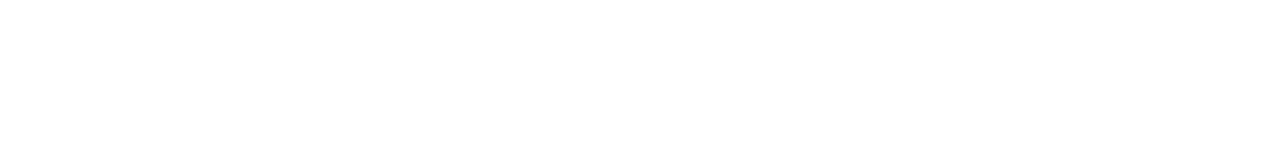
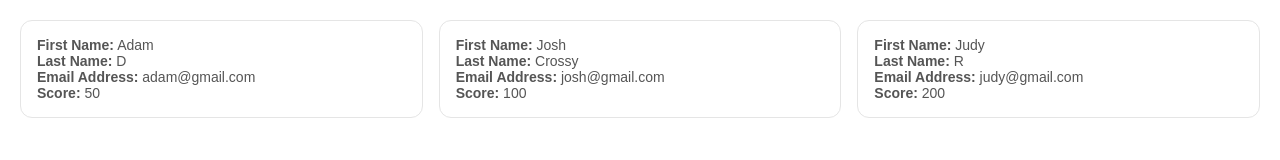
Before and after one commit to Quibly/sheet-display, a website: page public/index.html in a window 1280 px wide. Drawn offline with Linux system fonts and the light colour scheme.

Commit message:
Updated sheet link and ran generate.js to populate index.html

```diff
--- a/generate.js
+++ b/generate.js
@@ -2,7 +2,7 @@
 const Papa = require("papaparse");
 
 // 🔧 PUT YOUR SHEET URL HERE
-const SHEET_URL = "https://docs.google.com/spreadsheets/d/YOUR_ID/export?format=csv&gid=0";
+const SHEET_URL = "https://docs.google.com/spreadsheets/d/e/2PACX-1vTFUuAjoK9z114GjHURfSbMgwGcn2EplLALc09pwMshTnuNsnvp5T_vn2cKghjql9Fyo4XyiT6EGCkl/pub?gid=0&single=true&output=csv";
 
 async function fetchCSV() {
   const res = await fetch(SHEET_URL);
--- a/public/index.html
+++ b/public/index.html
@@ -1 +1,85 @@
-<!-- This will be overwritten soon -->
+
+<!DOCTYPE html>
+<html>
+<head>
+  <meta charset="UTF-8">
+  <style>
+    body {
+      margin: 0;
+      font-family: Montserrat, sans-serif;
+      background: #ffffff;
+    }
+
+    .container {
+      padding: 20px;
+    }
+
+    .grid {
+      display: grid;
+      grid-template-columns: repeat(auto-fit, minmax(250px, 1fr));
+      gap: 16px;
+    }
+
+    .card {
+      border: 1px solid #e5e5e5;
+      border-radius: 12px;
+      padding: 16px;
+      background: white;
+    }
+
+    .card h3 {
+      margin: 0 0 8px;
+      font-size: 16px;
+    }
+
+    .card p {
+      margin: 0;
+      font-size: 14px;
+      color: #555;
+    }
+  </style>
+</head>
+<body>
+  <div class="container">
+    <div class="grid">
+
+        <div class="card">
+
+            <p><strong>First Name:</strong> Adam</p>
+
+            <p><strong>Last Name:</strong> D</p>
+
+            <p><strong>Email Address:</strong> adam@gmail.com</p>
+
+            <p><strong>Score:</strong> 50</p>
+
+        </div>
+
+        <div class="card">
+
+            <p><strong>First Name:</strong> Josh</p>
+
+            <p><strong>Last Name:</strong> Crossy</p>
+
+            <p><strong>Email Address:</strong> josh@gmail.com</p>
+
+            <p><strong>Score:</strong> 100</p>
+
+        </div>
+
+        <div class="card">
+
+            <p><strong>First Name:</strong> Judy</p>
+
+            <p><strong>Last Name:</strong> R</p>
+
+            <p><strong>Email Address:</strong> judy@gmail.com</p>
+
+            <p><strong>Score:</strong> 200</p>
+
+        </div>
+
+    </div>
+  </div>
+</body>
+</html>
```
Also changed, not shown: 1 other file.
